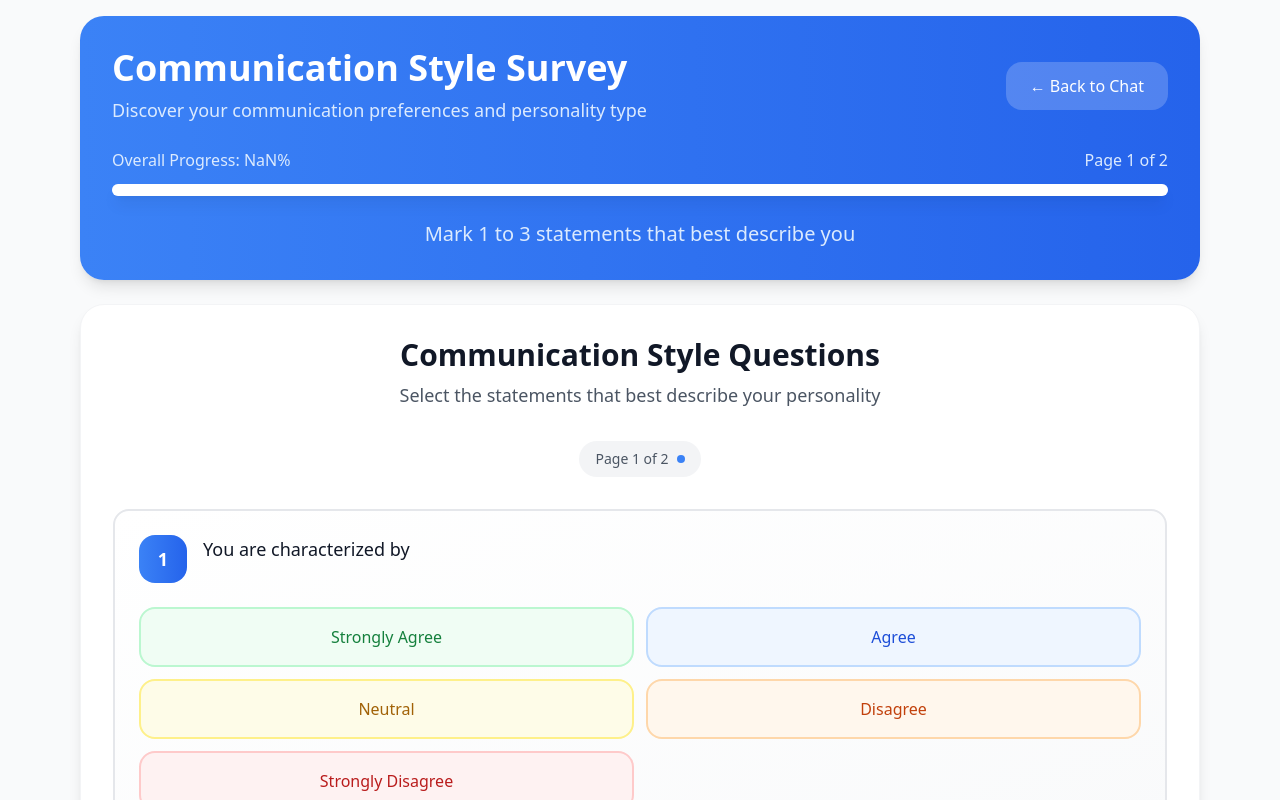
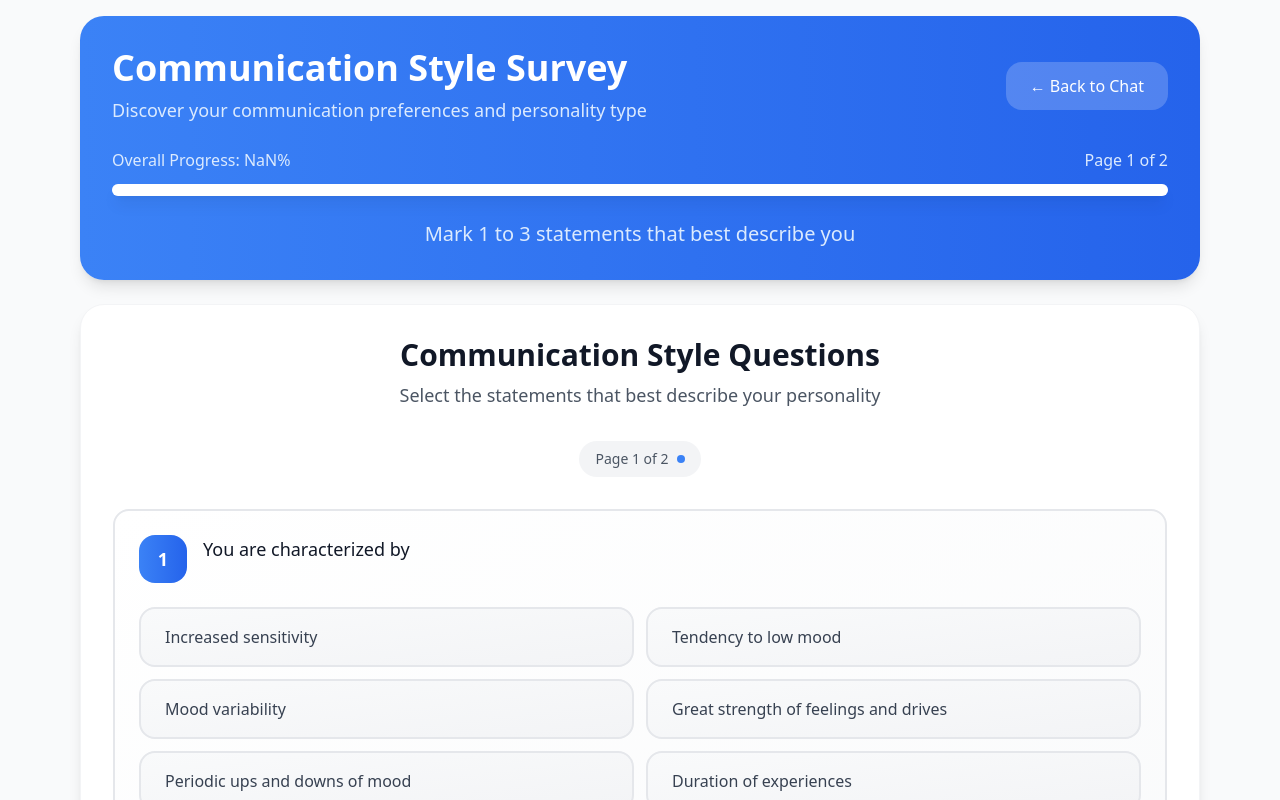
Before and after one commit to Xoxa2244/benehab-triage-demo, a Next.js app: page /profiling/typology in a window 1280 px wide. Shown: the top 800 px of the page. Built offline with nearby package versions, Linux system fonts and the light colour scheme.

Commit message:
Fix Communication Style survey - restore original structure with questions and multiple choice options, allow selecting up to 3 options per question

```diff
--- a/pages/profiling/typology.js
+++ b/pages/profiling/typology.js
@@ -282,43 +282,21 @@ export default function TypologySurvey() {
 
                   {/* Answer options */}
                   <div className="grid grid-cols-1 md:grid-cols-2 gap-3">
-                    {[
-                      { id: 1, label: 'Strongly Agree', color: 'green' },
-                      { id: 2, label: 'Agree', color: 'blue' },
-                      { id: 3, label: 'Neutral', color: 'yellow' },
-                      { id: 4, label: 'Disagree', color: 'orange' },
-                      { id: 5, label: 'Strongly Disagree', color: 'red' }
-                    ].map((option) => {
-                      const isSelected = answers[item.id]?.includes(option.id) || false;
+                    {item.options.map((option) => {
+                      const isSelected = answers[item.id]?.includes(option.option_id) || false;
                       return (
                         <button
-                          key={option.id}
-                          onClick={() => handleAnswer(item.id, option.id)}
+                          key={option.option_id}
+                          onClick={() => handleAnswer(item.id, option.option_id)}
                           className={`
-                            px-6 py-4 rounded-2xl font-medium transition-all duration-300 transform
+                            px-6 py-4 rounded-2xl font-medium transition-all duration-300 transform text-left
                             ${isSelected
-                              ? option.color === 'green'
-                                ? 'bg-green-500 text-white shadow-lg scale-105'
-                                : option.color === 'blue'
-                                ? 'bg-blue-500 text-white shadow-lg scale-105'
-                                : option.color === 'yellow'
-                                ? 'bg-yellow-500 text-white shadow-lg scale-105'
-                                : option.color === 'orange'
-                                ? 'bg-orange-500 text-white shadow-lg scale-105'
-                                : 'bg-red-500 text-white shadow-lg scale-105'
-                              : option.color === 'green'
-                              ? 'bg-green-50 text-green-700 border-2 border-green-200 hover:bg-green-100 hover:scale-105'
-                              : option.color === 'blue'
-                              ? 'bg-blue-50 text-blue-700 border-2 border-blue-200 hover:bg-blue-100 hover:scale-105'
-                              : option.color === 'yellow'
-                              ? 'bg-yellow-50 text-yellow-700 border-2 border-yellow-200 hover:bg-yellow-100 hover:scale-105'
-                              : option.color === 'orange'
-                              ? 'bg-orange-50 text-orange-700 border-2 border-orange-200 hover:bg-orange-100 hover:scale-105'
-                              : 'bg-red-50 text-red-700 border-2 border-red-200 hover:bg-red-100 hover:scale-105'
+                              ? 'bg-gradient-to-r from-blue-500 to-blue-600 text-white shadow-lg scale-105'
+                              : 'bg-gradient-to-br from-gray-50 to-gray-100 text-gray-700 border-2 border-gray-200 hover:border-blue-300 hover:bg-blue-50 hover:scale-105'
                             }
                           `}
                         >
-                          {option.label}
+                          {option.option_text}
                         </button>
                       );
                     })}
```
